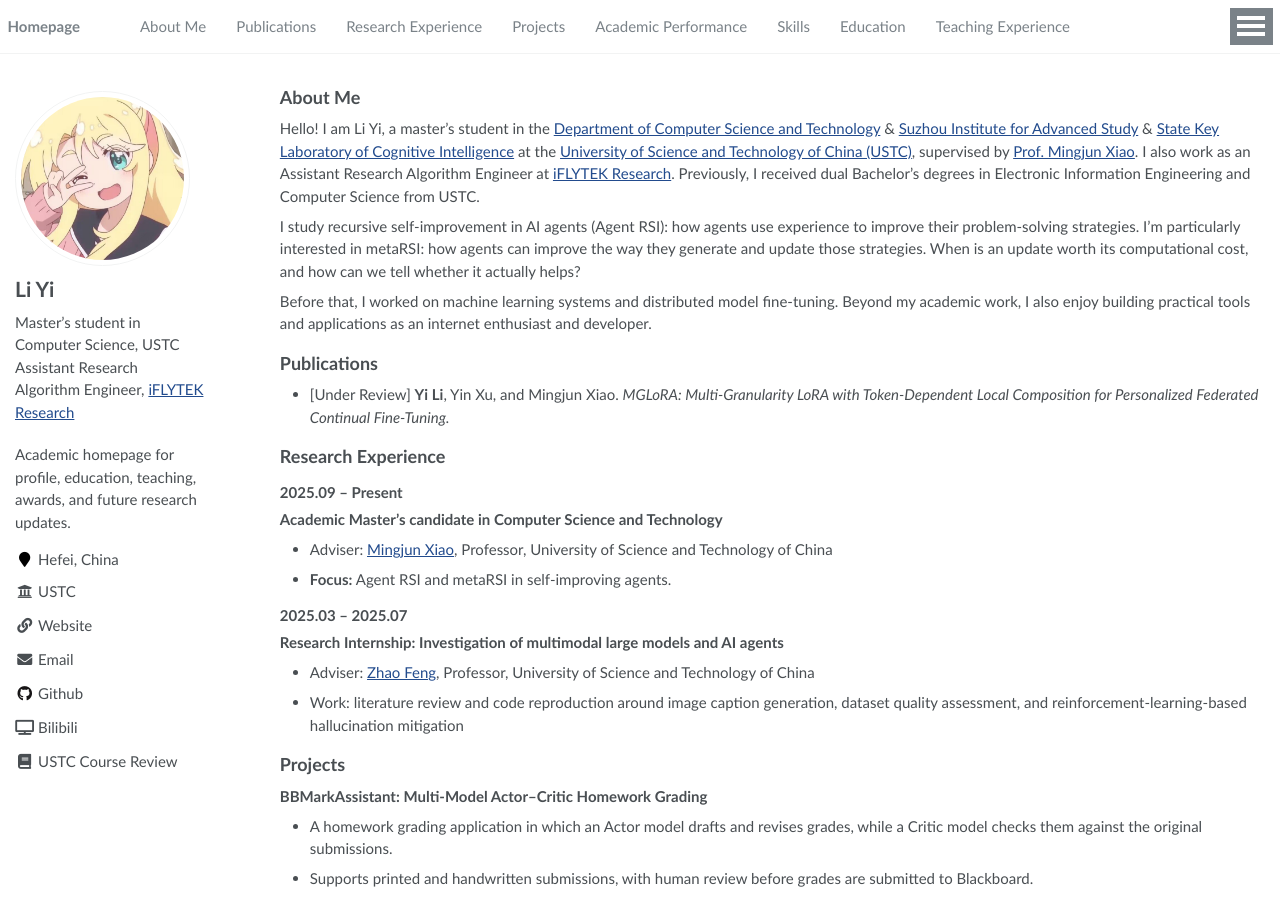
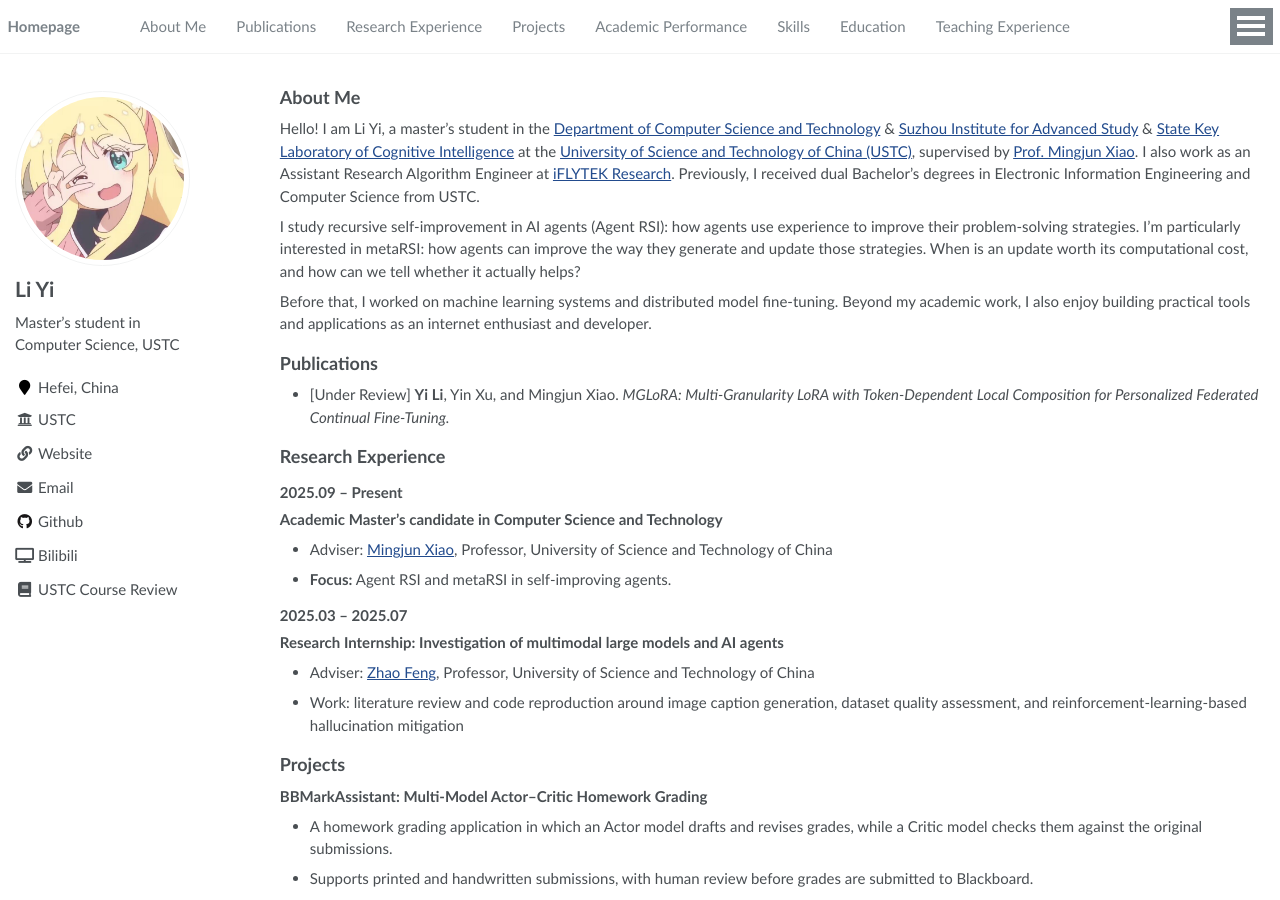
Before and after one commit to ly382965/ly382965.github.io, a Jekyll site: the page built from _pages/about.md, in a window 1280 px wide and 900 px high. Built offline with Jekyll 4.4.1, drawn with Linux system fonts in a browser that asks for light colours.

Commit message:
Simplify academic homepage sidebar

```diff
--- a/_config.yml
+++ b/_config.yml
@@ -25,9 +25,7 @@ baidu_site_verification  :
 author:
   name             : "Li Yi"
   avatar           : "images/noa.jpg"
-  bio              : >-
-    Master’s student in Computer Science, USTC<br>
-    Assistant Research Algorithm Engineer, <a href="https://iflytekresearch.iflytek.com/">iFLYTEK Research</a>
+  bio              : "Master’s student in Computer Science, USTC"
   location         : "Hefei, China"
   employer         : "USTC"
   employer_url     : "https://en.ustc.edu.cn/"
--- a/_includes/author-profile.html
+++ b/_includes/author-profile.html
@@ -16,9 +16,6 @@
   <div class="author__urls-wrapper">
     <!-- <button class="btn btn--inverse">More Info & Contact</button> -->
     <ul class="author__urls social-icons">
-      {% if site.description %}
-        <li><div style="white-space: normal; margin-bottom: 1em;">{{ site.description }}</div></li>
-      {% endif %}
       {% if author.location %}
         <li><i class="fa fa-fw fa-map-marker" aria-hidden="true"></i> {{ author.location }}</li>
       {% endif %}
```
